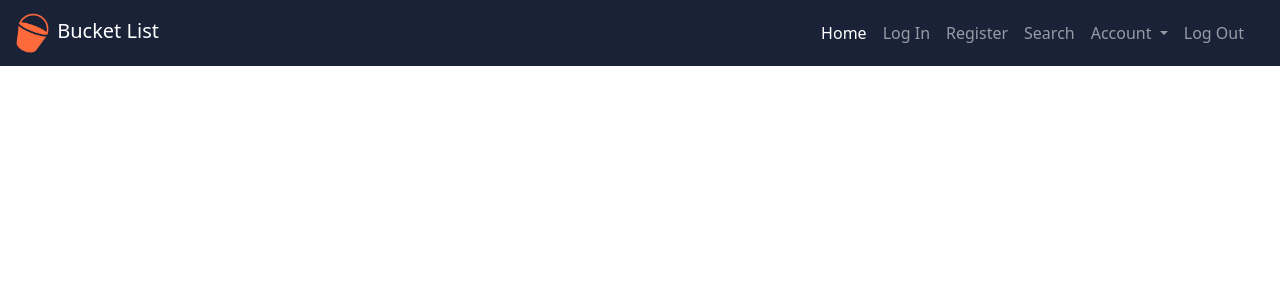
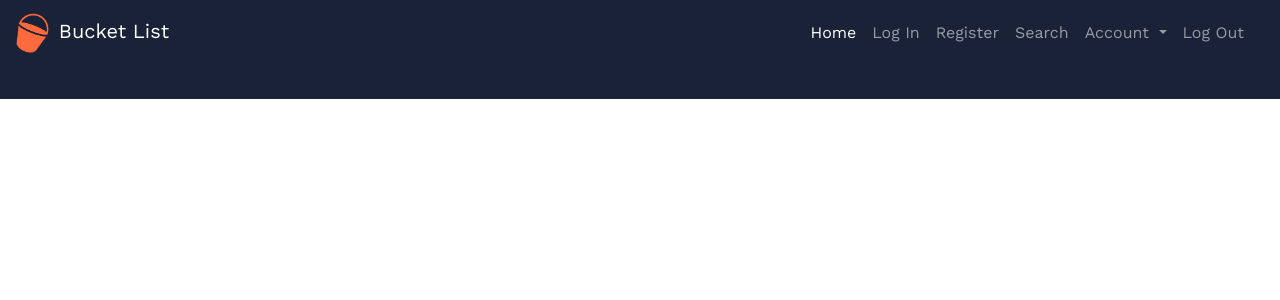
Before and after one commit to Callymags/ms3-BucketList, a Flask app: page / in a window 1280 px wide. Shown: the top 300 px of the page. Run offline with Flask 2, Linux system fonts and the light colour scheme; data that the repository does not hold is empty.

Commit message:
feat: Create footer and add custom font styling

```diff
--- a/static/css/style.css
+++ b/static/css/style.css
@@ -1,3 +1,17 @@
+@import url('https://fonts.googleapis.com/css2?family=Crimson+Text&family=Work+Sans&display=swap');
+
+h1,
+h2,
+h3 {
+    font-family: 'Crimson Text', serif;
+}
+
+p,
+span,
+a {
+    font-family: 'Work Sans', sans-serif;
+}
+
 /* -----------------NAVBAR----------------- */
 .nav-style {
     background-color: #1a2238;
@@ -24,3 +38,15 @@
 .dropdown-menu li a {
     color: white;
 }
+
+/* -----------------FOOTER----------------- */
+.footer-style {
+    background-color: #1a2238;
+    color: #f8f8fb;
+    padding-top: 1rem;
+    padding-bottom: 1rem;
+}
+
+.social-links {
+    font-size: 1.5rem;
+}
--- a/templates/base.html
+++ b/templates/base.html
@@ -81,6 +81,20 @@
     {% block content %}
     {% endblock %}
 
+    <footer class="footer footer-style">
+        <div class="container text-center">
+            <div class="row">
+                <div class="col-6">
+                    <i class="social-links fab fa-linkedin"></i>
+                </div>
+                <div class="col-6">
+                    <i class="social-links fab fa-github-square"></i>
+                </div>
+            </div>
+            <p>&copy Bucket List 2021</p>
+        </div>
+    </footer>
+
     <script src="https://code.jquery.com/jquery-3.6.0.min.js"
         integrity="sha256-/xUj+3OJU5yExlq6GSYGSHk7tPXikynS7ogEvDej/m4=" crossorigin="anonymous"></script>
     <script src="https://cdn.jsdelivr.net/npm/bootstrap@5.1.1/dist/js/bootstrap.bundle.min.js"
```
